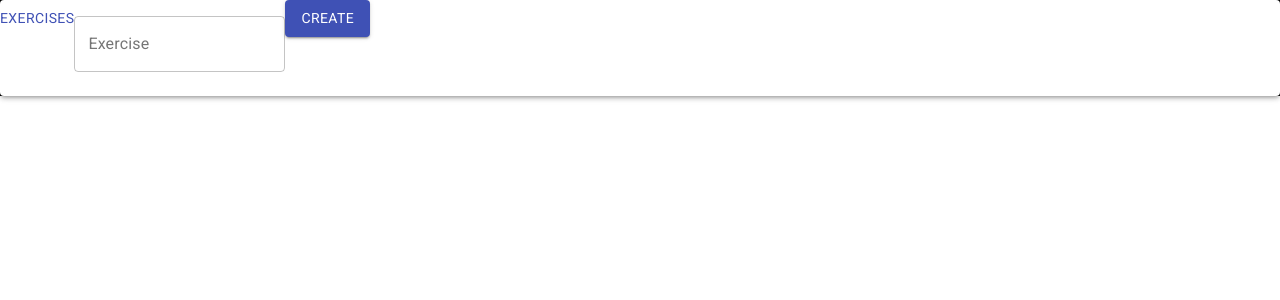
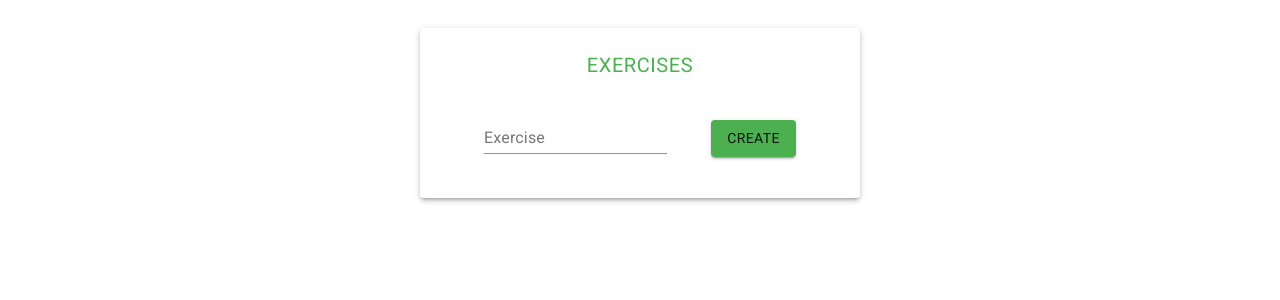
Before and after one commit to Haroonabdulrazaq/material-ui-react-tutorial, a React (Create React App) app: page / in a window 1280 px wide. Shown: the top 300 px of the page. Built offline with nearby package versions, Linux system fonts and the light colour scheme.

Commit message:
Finished creating Todo app

```diff
--- a/src/App.js
+++ b/src/App.js
@@ -1,11 +1,42 @@
 import React, { Component } from 'react';
 import { Paper,  Typography,  TextField,  Button, List, ListItem, ListItemText, ListItemSecondaryAction,  IconButton } from '@material-ui/core/';
-// import Grid from '@material-ui/core/Grid';
-// import Welcome from './components/Welcome';
+import { withStyles, createMuiTheme, MuiThemeProvider } from '@material-ui/core/styles';
+import {  orange, green } from '@material-ui/core/colors';
 import DeleteIcon from '@material-ui/icons/Delete';
-import './App.css';
+// import './App.css';
 import 'fontsource-roboto';
 
+  const styles = {
+    wrapper: {
+      width: '100%',
+      display: 'flex',
+      justifyContent: 'center',
+      alignItems: 'center',
+    },
+    root: {
+      margin: 20,
+      padding: 20,
+      minWidth: 400,
+    },
+    form: {
+      display: 'flex',
+      alignItems: 'baseline',
+      justifyContent: 'space-evenly',
+    },
+    text: {
+      textAlign: 'center',
+      fontSize: 20,
+      display: 'block',
+    }
+  }
+  const theme = createMuiTheme({
+    palette: {
+      primary: green,
+      secondary: orange,
+    }
+  })
+
+export default withStyles(styles)(
   class App extends Component {
   constructor(props) {
     super(props);
@@ -38,31 +69,26 @@ class App extends Component {
   }
 
   render() {
-    console.log(this.state.title);
-    console.log('Result', this.state.exercises);
     const { title } = this.state;
-    // const myStyle = {
-    //   border: '1px solid red',
-    //   background: 'black',
-    // }
+    const { classes } = this.props;
+
     return (
-      <div style={{
-        background: '#000',
-       color: "red",
-      }} >
-        <Paper elevation={3}>
-          <form onSubmit={this.handleSubmit}>
+      <MuiThemeProvider theme={theme} >
+        <div className={classes.wrapper}>
+          <Paper elevation={3} className={classes.root}>
             <Typography
               color="primary"
               variant='button'
               align='center'
               gutterBottom
-              margin='normal'>
+              margin='normal'
+              className={classes.text}
+              >
               Exercises
             </Typography>
+            <form onSubmit={this.handleSubmit} className= {classes.form} >
               <TextField
-              placeholder="Exercise"
-              variant="outlined"
+                // variant="outlined"
                 label='Exercise'
                 name='title'
                 value={title}
@@ -95,8 +121,9 @@ class App extends Component {
             </List>
           </Paper>
         </div>
+      </MuiThemeProvider>
     );
   }
-};
+});
 
-export default App;
+// export default App;
--- a/src/index.css
+++ b/src/index.css
@@ -1,4 +1,4 @@
-body {
+/* body {
   margin: 0;
   font-family: -apple-system, BlinkMacSystemFont, 'Segoe UI', 'Roboto', 'Oxygen',
     'Ubuntu', 'Cantarell', 'Fira Sans', 'Droid Sans', 'Helvetica Neue',
@@ -10,4 +10,4 @@ body {
 code {
   font-family: source-code-pro, Menlo, Monaco, Consolas, 'Courier New',
     monospace;
-}
+} */
```
Lines whose indentation alone changed are shown as unchanged.
